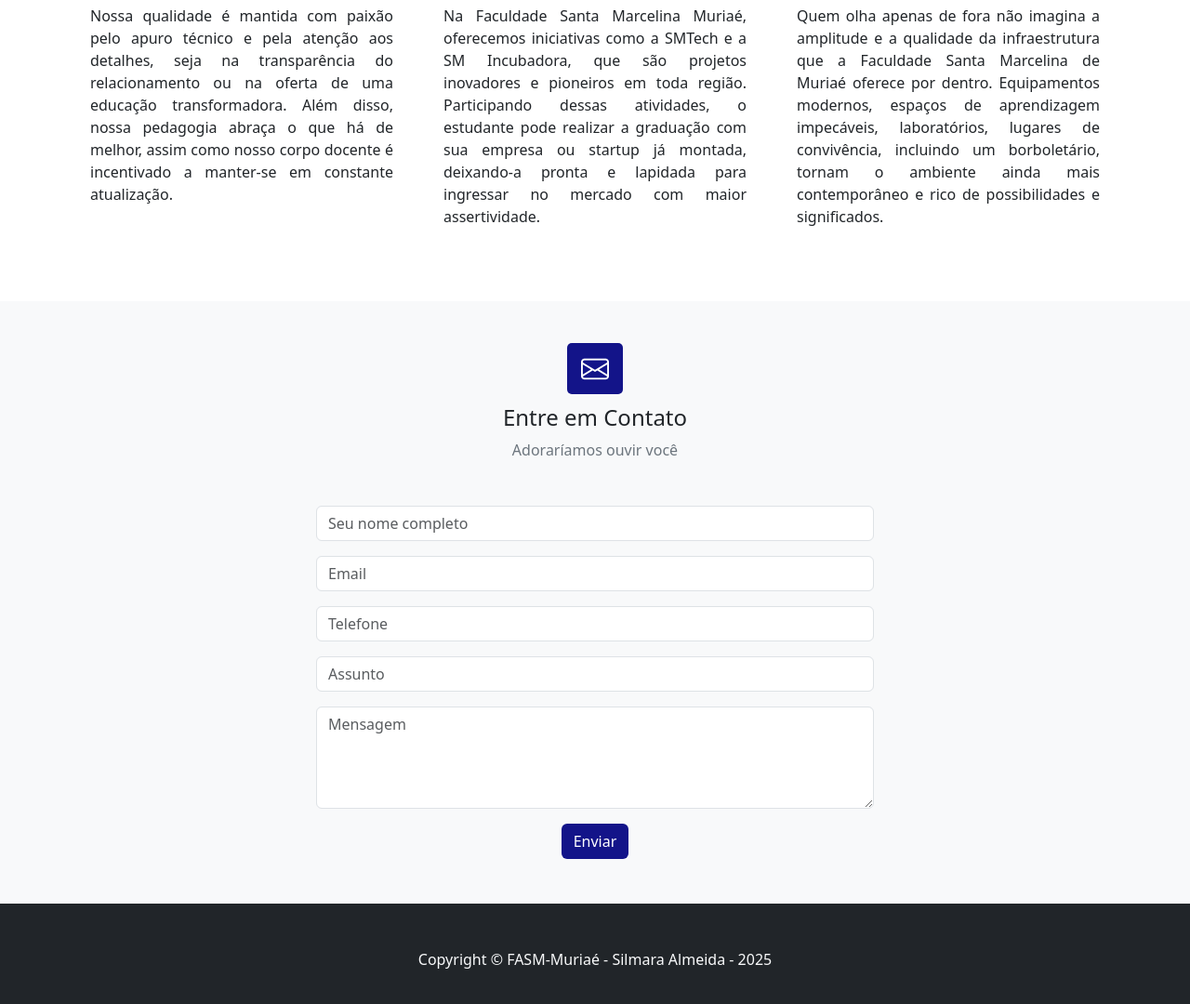
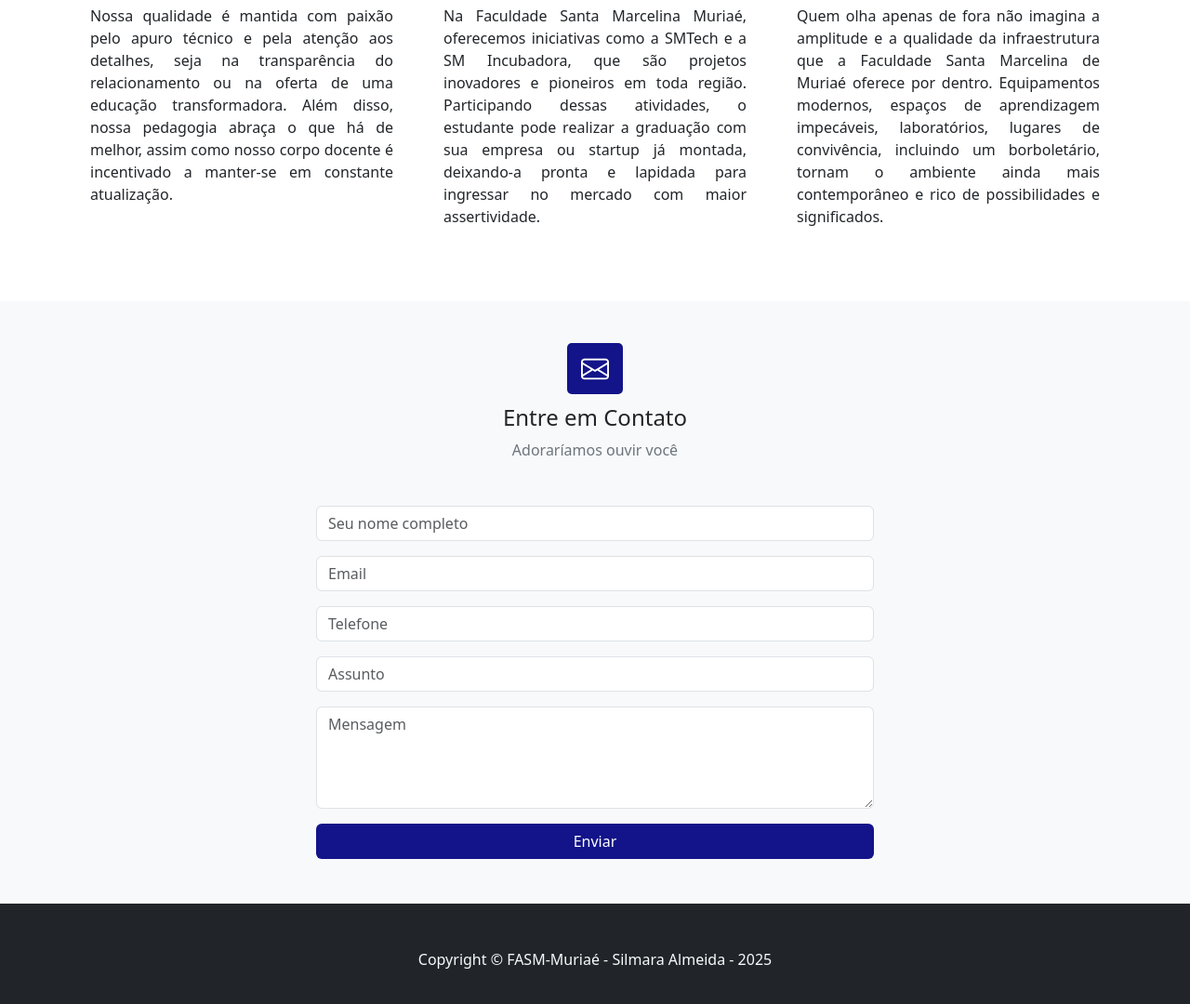
Before and after one commit to SilmaraAlmeida/HtmlCssBootstrapFaculdadeRevisao, a plain HTML site: page index.html in a window 1280 px wide. Shown: the part 2896-3976 px from the top of the page at 93% size. Drawn offline with nearby package versions, Linux system fonts and the light colour scheme; files that its build step writes are made by us from their sources.

Commit message:
contato atualizado

```diff
--- a/css/contato.css
+++ b/css/contato.css
@@ -12,9 +12,17 @@
     font-size: 30px;
 }
 
+/* .btn-contato {
+    background: #131489;
+    color: #fff;
+} */
+
 .btn-contato {
     background: #131489;
     color: #fff;
+    width: 100%;
+    /* padding: 12px 0; */
+    text-align: center;
 }
 
 .btn-contato:hover {
```
